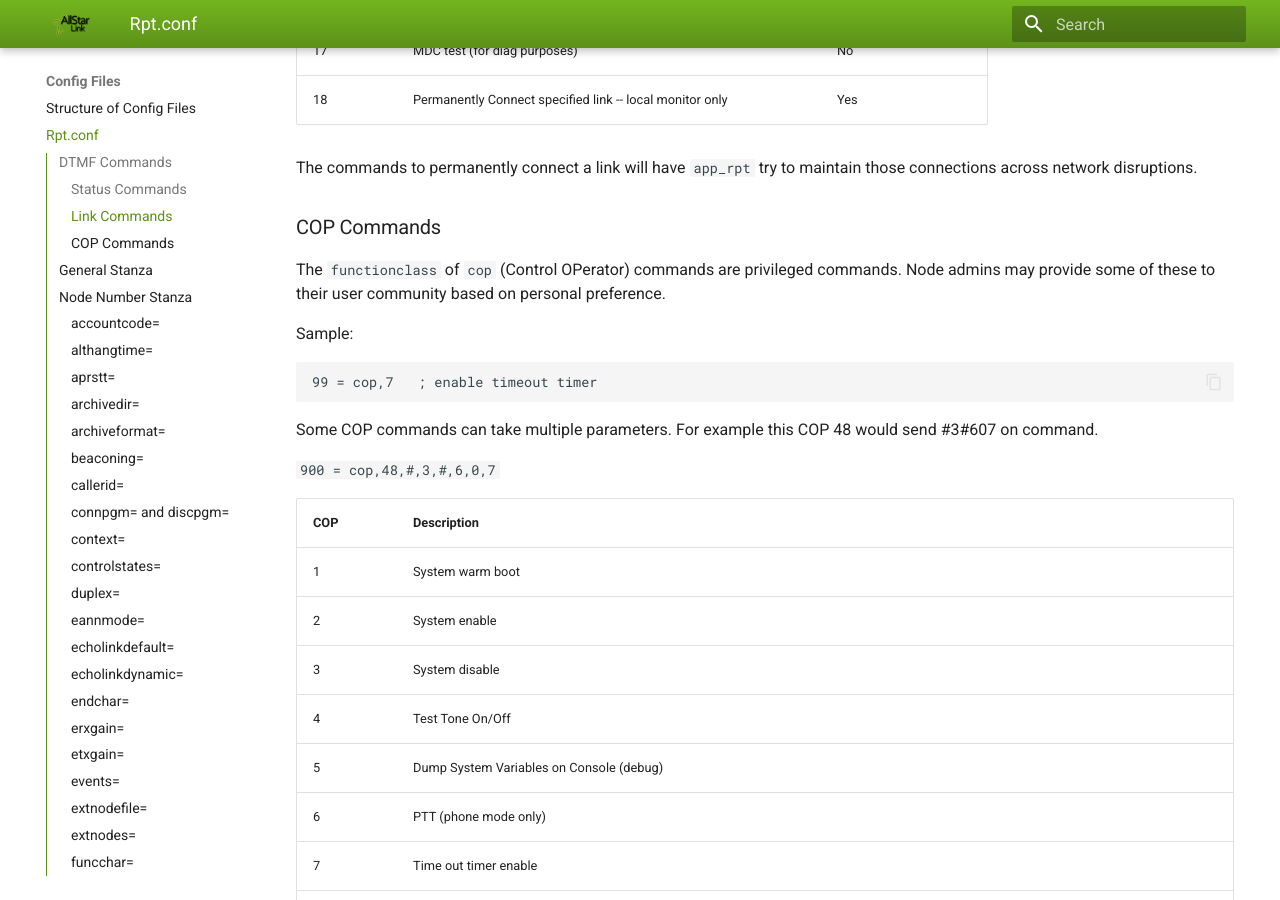
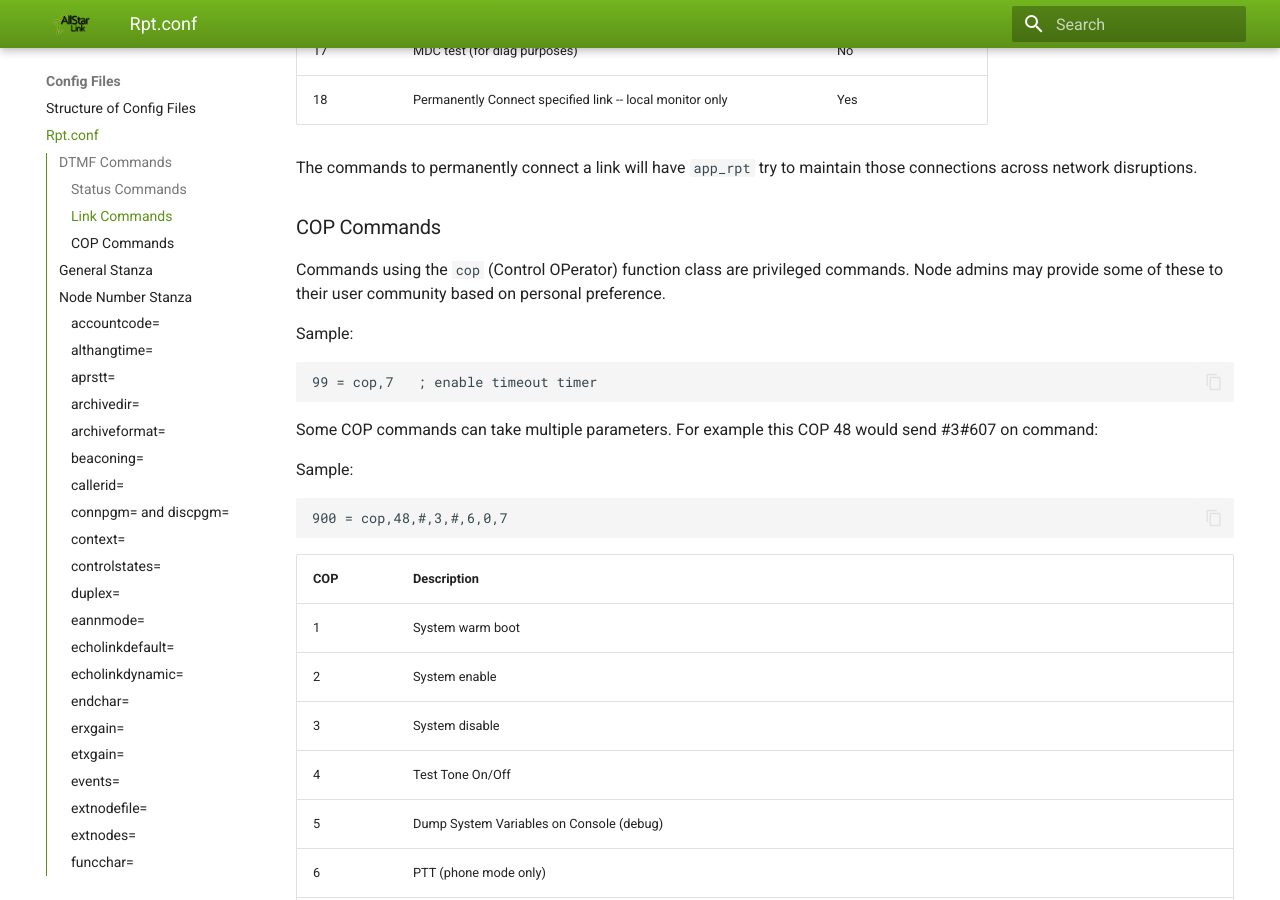
Before and after one commit to AllStarLink/ASL3-Manual, an MkDocs documentation site: the page built from docs/config/rpt_conf.md, in a window 1280 px wide and 900 px high, scrolled down 2575 px. Built offline with MkDocs 1.6.1 and Material for MkDocs 9.7.7, drawn with Linux system fonts in a browser that asks for light colours; some of the changed lines change nothing that is shown; some of the changed text lies outside the part shown.

Commit message:
More refinements.

````diff
--- a/docs/config/rpt_conf.md
+++ b/docs/config/rpt_conf.md
@@ -42,7 +42,7 @@ Status|Description
 12|Give Time of Day (local only)
 
 ### Link Commands
-The `functionclass` of `link` commands affect connecting to, disconnecting from, monitoring (RX only) other nodes, and providing linking status.
+Commands using the `link` function class affect connecting to, disconnecting from, monitoring (RX only) other nodes, and providing linking status.
 
 Sample:
 
@@ -77,7 +77,7 @@ ilink|Description|Node Number Required
 The commands to permanently connect a link will have `app_rpt` try to maintain those connections across network disruptions.
 
 ### COP Commands
-The `functionclass` of `cop` (Control OPerator) commands are privileged commands. Node admins may provide some of these to their user community based on personal preference.
+Commands using the `cop` (Control OPerator) function class are privileged commands. Node admins may provide some of these to their user community based on personal preference.
 
 Sample:
 
@@ -85,9 +85,13 @@ Sample:
 99 = cop,7   ; enable timeout timer
 ```
 
-Some COP commands can take multiple parameters. For example this COP 48 would send #3#607 on command.
+Some COP commands can take multiple parameters. For example this COP 48 would send #3#607 on command:
 
-`900 = cop,48,#,3,#,6,0,7`
+Sample:
+
+```
+900 = cop,48,#,3,#,6,0,7
+```
 
 COP|Description
 ---|-----------
@@ -167,7 +171,7 @@ node_lookup_method = both           ;method used to lookup nodes
                                     ;file = external file lookup only
 ```
 
-See [New Commands](../adv-topics/commands.md#app_rpt-commands) for how this new node lookup method is handled.
+See [New Commands](../adv-topics/noderesolution.md) for how this new node lookup method is handled.
 
 ## Node Number Stanza
 The node number stanza is a critical stanza in `rpt.conf`.
````
